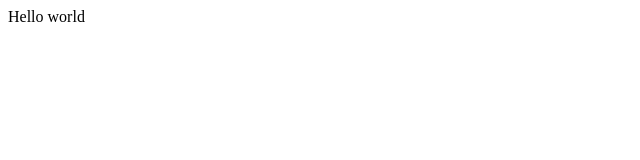
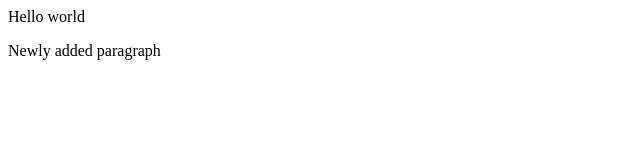
Before and after one commit to Manikanta-Konga/firstrepo, a plain HTML site: page index.html in a window 1280 px wide. Shown: the whole page, without its empty margins (0-640 px from the left). Drawn offline with Linux system fonts and the light colour scheme.

Commit message:
Added a new paragraph in index file

```diff
--- a/index.html
+++ b/index.html
@@ -1 +1,2 @@
 <head> Hello world</head>
+<p> Newly added paragraph</p>
```
